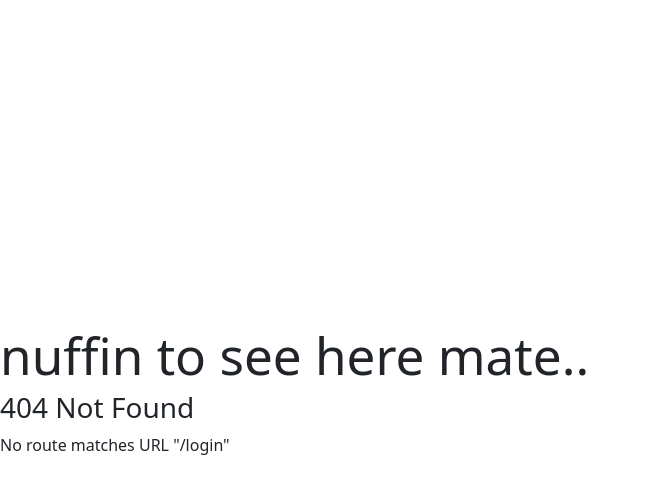
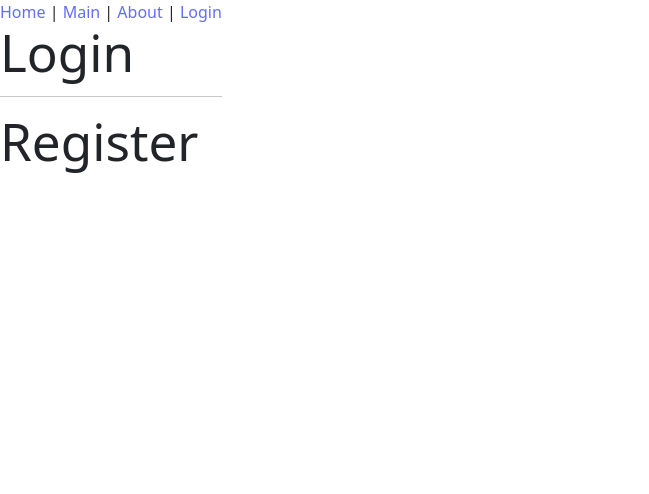
Before and after one commit to kuhn-moni/Project-3.0-React-Typescript-factbook, a React (Vite) app in the folder react_TS_factbook/: page /login in a window 1280 px wide. Before the commit this address had no page. Shown: the top 494 px of the page, without its empty margins (0-649 px from the left). Built offline with nearby package versions, Linux system fonts and the light colour scheme.

Commit message:
AuthForm component added w/ handleSubmit

```diff
--- a/react_TS_factbook/src/App.tsx
+++ b/react_TS_factbook/src/App.tsx
@@ -28,11 +28,11 @@ function App() {
             </ProtectedLayout>
           }
         >
-          <Route path="/main" element={<Main />} />
+          <Route path="main" element={<Main />} />
         </Route>
         <Route index element={<Home />} />
-        <Route path-="login" element={<Login />} />
-        <Route path="/about" element={<About />} />
+        <Route path="login" element={<Login />} />
+        <Route path="about" element={<About />} />
         <Route path="main/:name" element={<Details />} />
       </Route>
     )
@@ -57,7 +57,7 @@ const Root = () => {
         {user ? (
           <button onClick={logout}>Logout</button>
         ) : (
-          <Link to={"/login"}>Login</Link>
+          <Link to={"login"}>Login</Link>
         )}
       </nav>
 
--- a/react_TS_factbook/src/components/CountryCard.tsx
+++ b/react_TS_factbook/src/components/CountryCard.tsx
@@ -6,11 +6,6 @@ interface CountryCardProps {
 }
 
 function CountryCard({ country }: CountryCardProps) {
-  //   const [show, setshow] = useState(false);
-
-  //   const handleClose = () => setshow(false);
-  //   const handleShow = () => setshow(true);
-
   return (
     <>
       <Card style={{ width: "30vw", margin: "10px" }}>
--- a/react_TS_factbook/src/firebase.ts
+++ b/react_TS_factbook/src/firebase.ts
@@ -1,7 +1,6 @@
 // Import the functions you need from the SDKs you need
 import { initializeApp } from "firebase/app";
-// TODO: Add SDKs for Firebase products that you want to use
-// https://firebase.google.com/docs/web/setup#available-libraries
+import { getAuth } from "firebase/auth";
 
 // Your web app's Firebase configuration
 const firebaseConfig = {
@@ -15,3 +14,5 @@ const firebaseConfig = {
 
 // Initialize Firebase
 export const app = initializeApp(firebaseConfig);
+// Initialize Firebase Authentication and get a reference to the service
+export const auth = getAuth(app);
--- a/react_TS_factbook/src/index.css
+++ b/react_TS_factbook/src/index.css
@@ -26,7 +26,7 @@ a:hover {
 body {
   margin: 0;
   display: flex;
-  place-items: center;
+  place-items: top;
   min-width: 320px;
   min-height: 100vh;
 }
--- a/react_TS_factbook/src/views/Login.tsx
+++ b/react_TS_factbook/src/views/Login.tsx
@@ -0,0 +1,14 @@
+const Login = () => {
+  return (
+    <div>
+      <h1>Login</h1>
+
+      <form></form>
+      <hr />
+      <h1>Register</h1>
+      <form></form>
+    </div>
+  );
+};
+
+export default Login;
--- a/react_TS_factbook/src/views/NoMatch.tsx
+++ b/react_TS_factbook/src/views/NoMatch.tsx
@@ -17,7 +17,7 @@ const NoMatch = () => {
   console.log("error :>> ", error);
   return (
     <div>
-      <h1>nuffin to see here mate..</h1>
+      <h1>Nothing to see here...</h1>
       <h3>
         {error.status} {error.statusText}
       </h3>
```
Also changed, not shown: react_TS_factbook/src/components/AuthForm.tsx (added, +31 -0 lines).
